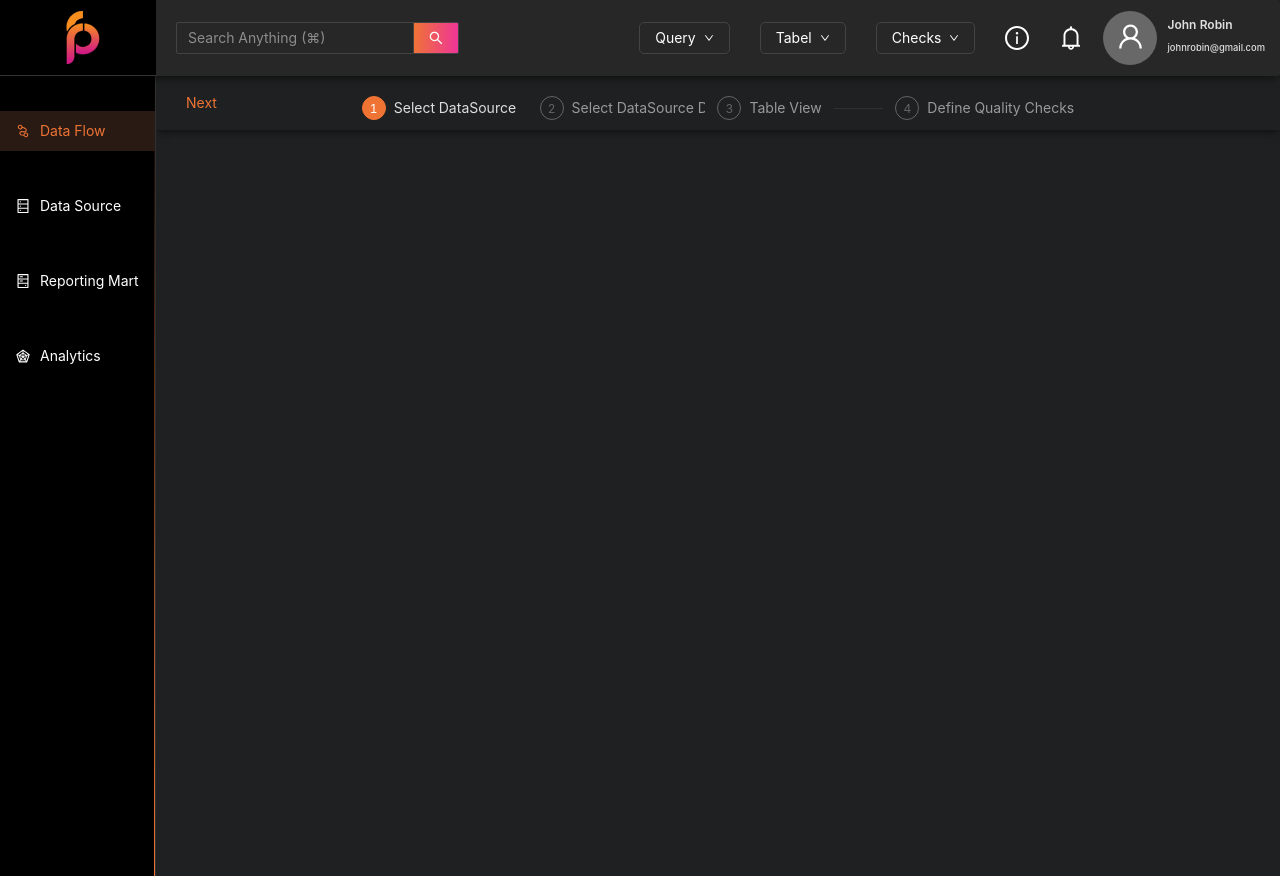
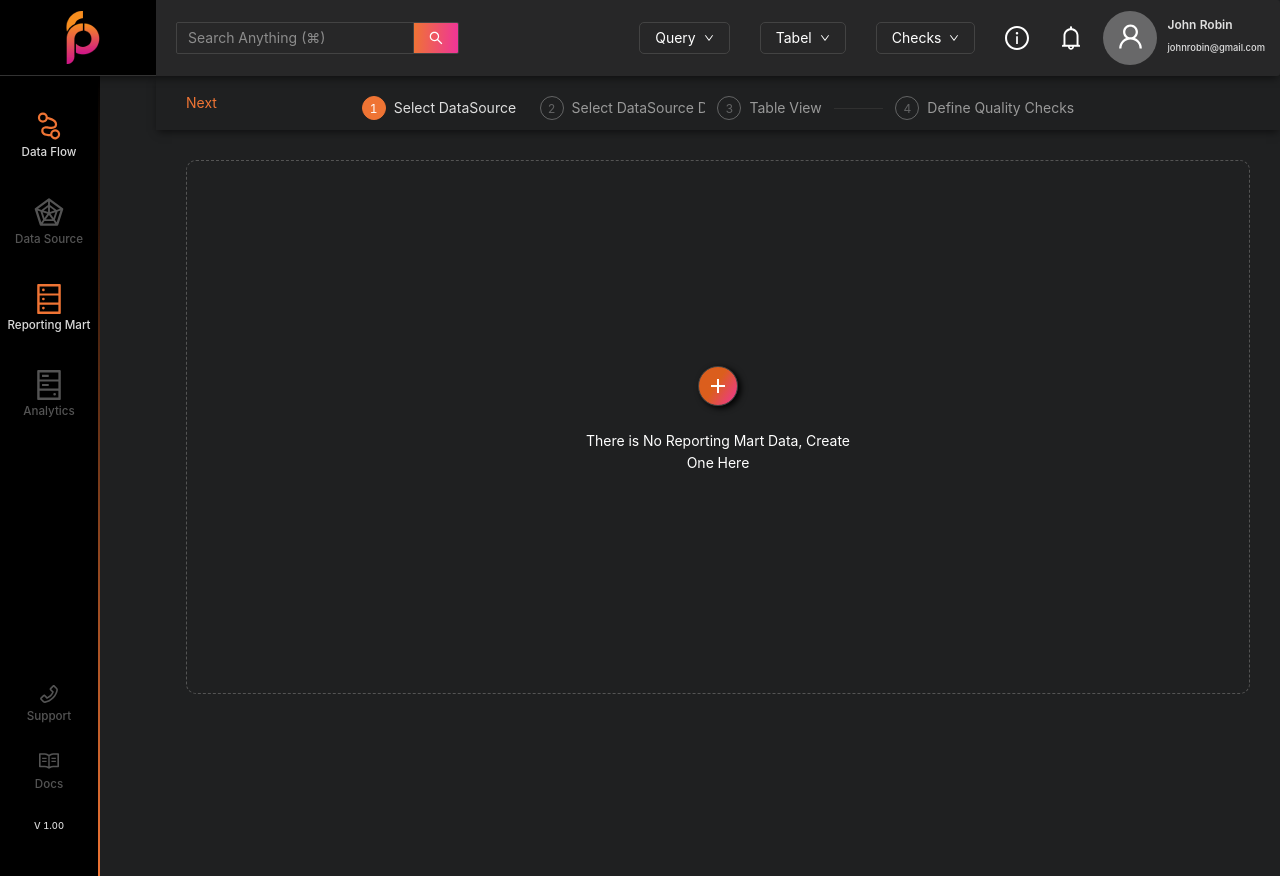
Before and after one commit to Prarthanparu/FP-Project, a React (Create React App) app: page /configuration/datasource/martdetails in a window 1280 px wide. Built offline with nearby package versions, Linux system fonts and the light colour scheme.

Commit message:
2-jan-2022

```diff
--- a/package.json
+++ b/package.json
@@ -17,6 +17,7 @@
     "react-redux": "^7.2.6",
     "react-router-dom": "^6.1.1",
     "react-scripts": "4.0.3",
+    "redux-saga": "^1.1.3",
     "styled-components": "^5.3.3",
     "web-vitals": "^1.0.1"
   },
--- a/src/AppBody.js
+++ b/src/AppBody.js
@@ -1,5 +1,5 @@
 import React from "react";
-import { BrowserRouter as Router, Routes, Route } from "react-router-dom";
+import { BrowserRouter, Routes, Route } from "react-router-dom";
 import Datasources from "./Pages/Datasources";
 import ConfigTable from "./Pages/ConfigTable";
 import DatasourceTable from "./Pages/DatasourceTable";
@@ -7,10 +7,10 @@ import MartDetails from "./Pages/MartDetails";
 import QualityChecksView from "./Pages/QualityChecksView";
 import TableExpectation from "./Components/Expectations/TableExpectation";
 import ColumnExpectation from "./Components/Expectations/ColumnExpectation";
+import ReportingMart from "./Pages/ReportingMart";
 
 function AppBody() {
   return (
-    <Router>
     <Routes>
       <Route path="/" element={<Datasources />} exact />
       <Route path="/configuration/:id" element={<ConfigTable />} />
@@ -19,8 +19,12 @@ function AppBody() {
         element={<DatasourceTable />}
       />
       <Route
-          path="/configuration/datasource/martdetails/:id/datasourcetable/:responseid/datasetresponse/:datasets_response_id/:tableVariables"
+        path="/configuration/datasource/martdetails/:id/datasourcetable/:responseid/:tableVariables"
         element={<MartDetails />}
+      />
+      <Route
+        path="/configuration/datasource/martdetails"
+        element={<ReportingMart />}
       />
       <Route
         path="/configuration/datasource/martdetails/qualitychecks"
@@ -35,7 +39,6 @@ function AppBody() {
         element={<ColumnExpectation />}
       />
     </Routes>
-    </Router>
   );
 }
 export default AppBody;
--- a/src/Components/Sidebar.js
+++ b/src/Components/Sidebar.js
@@ -1,66 +1,121 @@
 import React from "react";
-import { Menu } from "antd";
 import styled from "styled-components";
 import {
   NodeIndexOutlined,
   RadarChartOutlined,
   DatabaseOutlined,
   HddOutlined,
+  PhoneOutlined,
+  ReadOutlined,
 } from "@ant-design/icons";
 import { Link } from "react-router-dom";
 function Sidebar() {
   return (
     <SidebarBody>
       <SidebarComponents>
-        <Menu
-          style={{ width: 156, height: "100vh" }}
-          defaultSelectedKeys={["1"]}
-        >
-          <Menu.Item
-            key="1"
-            icon={<NodeIndexOutlined />}
-            style={{ marginTop: 35 }}
-          >
-            Data Flow
-          </Menu.Item>
-
-          <Menu.Item
-            key="2"
-            icon={<DatabaseOutlined />}
-            style={{ marginTop: 35 }}
-          >
-            Data Source
-          </Menu.Item>
-
-          <Menu.Item key="3" icon={<HddOutlined />} style={{ marginTop: 35 }}>
-            Reporting Mart
-          </Menu.Item>
-
-          <Menu.Item
-            key="4"
-            icon={<RadarChartOutlined />}
-            style={{ marginTop: 35 }}
-          >
-            Analytics
-          </Menu.Item>
-        </Menu>
+        <ul defaultSelectedKeys={["/"]}>
+          <li key="/">
+            <Link to="/">
+              <NodeIndexOutlined style={{ fontSize: 30 }} />
+              <h5>Data Flow</h5>
+            </Link>
+          </li>
+          <li>
+            <RadarChartOutlined style={{ fontSize: 30 }} />
+            <h5>Data Source</h5>
+          </li>
+          <li key="/configuration/datasource/martdetails">
+            <Link to="/configuration/datasource/martdetails">
+              <DatabaseOutlined style={{ fontSize: 30 }} />
+              <h5>Reporting Mart</h5>
+            </Link>
+          </li>
+          <li>
+            <HddOutlined style={{ fontSize: 30 }} />
+            <h5>Analytics</h5>
+          </li>
+        </ul>
       </SidebarComponents>
+      <SidebarFooterComponents>
+        <ul defaultSelectedKeys={["1"]}>
+          <li key="1">
+            <PhoneOutlined style={{ fontSize: 20 }} />
+            <h5>Support</h5>
+          </li>
+          <li>
+            <ReadOutlined style={{ fontSize: 20 }} />
+            <h5>Docs</h5>
+          </li>
+          <li>
+            <h6>V 1.00</h6>
+          </li>
+        </ul>
+      </SidebarFooterComponents>
     </SidebarBody>
   );
 }
 
 export default Sidebar;
 const SidebarBody = styled.div`
+  display: flex;
+  flex-direction: column;
   position: absolute;
   height: 100%;
-`;
-const SidebarComponents = styled.div`
+  width: 100px;
   background-color: black;
-  height: 100%;
-  width: 156px;
-  gap: 60px;
-
   border-right-width: 2px;
   border-right-style: solid;
   border-image: linear-gradient(to top, #ef7434, rgba(0, 0, 0, 0)) 1 100%;
 `;
+const SidebarComponents = styled.div`
+  margin-top: 30px;
+  flex: 0.75;
+  > ul {
+    list-style-type: none;
+    gap: 20px;
+    display: flex;
+    flex-direction: column;
+    padding: 0px;
+
+    > li {
+      text-align: center;
+      flex-wrap: wrap;
+      padding: 5px;
+      flex-direction: column;
+      color: #545454;
+    }
+    > li:hover {
+      color: white;
+    }
+    > li:active {
+      color: #ef7434;
+    }
+    > li > h5 {
+      color: #545454;
+    }
+  }
+`;
+
+const SidebarFooterComponents = styled.div`
+  display: flex;
+  flex: 0.25;
+
+  justify-content: center;
+  > ul {
+    list-style-type: none;
+    gap: 20px;
+    display: flex;
+    flex-direction: column;
+    padding: 0;
+
+    > li {
+      text-align: center;
+      flex-wrap: wrap;
+      flex-direction: column;
+      color: #545454;
+    }
+    > li > h5 {
+      color: #545454;
+    }
+  }
+`;
--- a/src/Pages/ConfigTable.js
+++ b/src/Pages/ConfigTable.js
@@ -57,9 +57,10 @@ function ConfigTable(props) {
         setLoading(false);
         navigate(
           "/configuration/" +
-            currentSource.id +
+            res.data.response_id +
             "/datasourcetable/" +
-            res.data.response_id
+            res.data.response_id,
+          { state: res.data }
         );
         message.info("Connection is established");
       })
--- a/src/Pages/ReportingMart.js
+++ b/src/Pages/ReportingMart.js
@@ -2,7 +2,7 @@ import React, { useState } from "react";
 import styled from "styled-components";
 import { Card, Button, Form, Input, message } from "antd";
 import { PlusOutlined } from "@ant-design/icons";
-import { useParams } from "react-router-dom";
+import { useParams, useLocation } from "react-router-dom";
 import ModalComponent from "../Components/Modal";
 import axios from "axios";
 
@@ -10,6 +10,8 @@ const ReportingMart = (props) => {
   const [isModalVisible, setIsModalVisible] = useState(false);
   const [name, setName] = useState("");
   const params = useParams();
+  const { state } = useLocation();
+  console.log({ state });
   const [form] = Form.useForm();
   const url = "http://37ad-175-101-108-122.ngrok.io/api/report_mart";
   const handleOk = () => {
@@ -42,7 +44,6 @@ const ReportingMart = (props) => {
   const handleChange = (e) => {
     setName(e.target.value);
   };
-  console.log({ name });
   return (
     <CardContent>
       <Card className="customCard">
--- a/src/index.js
+++ b/src/index.js
@@ -1,11 +1,14 @@
 import React from "react";
 import ReactDOM from "react-dom";
+import { BrowserRouter as Router } from "react-router-dom";
 import App from "./App";
 import reportWebVitals from "./reportWebVitals";
 
 ReactDOM.render(
   <React.StrictMode>
-    <App />
+    <Router>
+      <App />
+    </Router>
   </React.StrictMode>,
   document.getElementById("root")
 );
```
Also changed, not shown: src/Pages/DatasourceTable.js (+38 -27 lines), 1 other file (tests, documents, lock files or other folders). Lines whose indentation alone changed are shown as unchanged.
